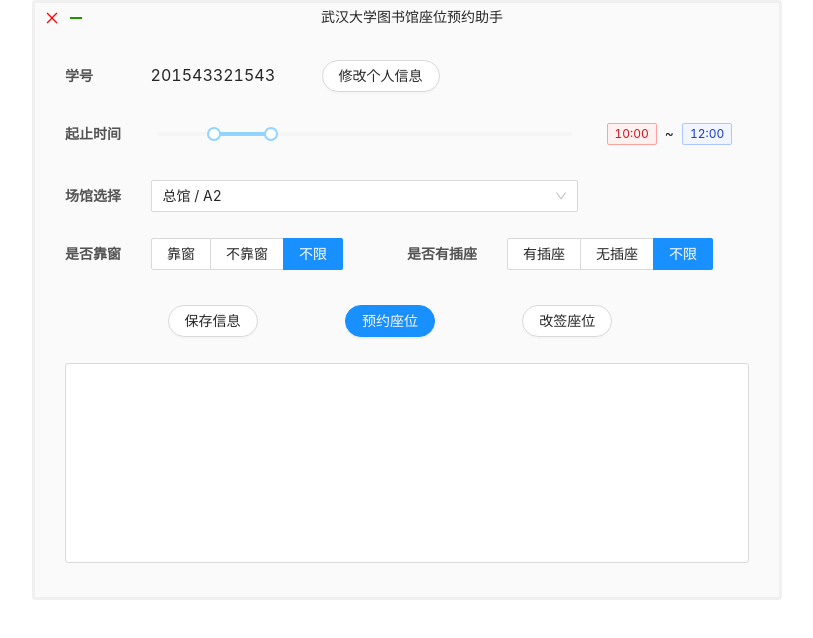
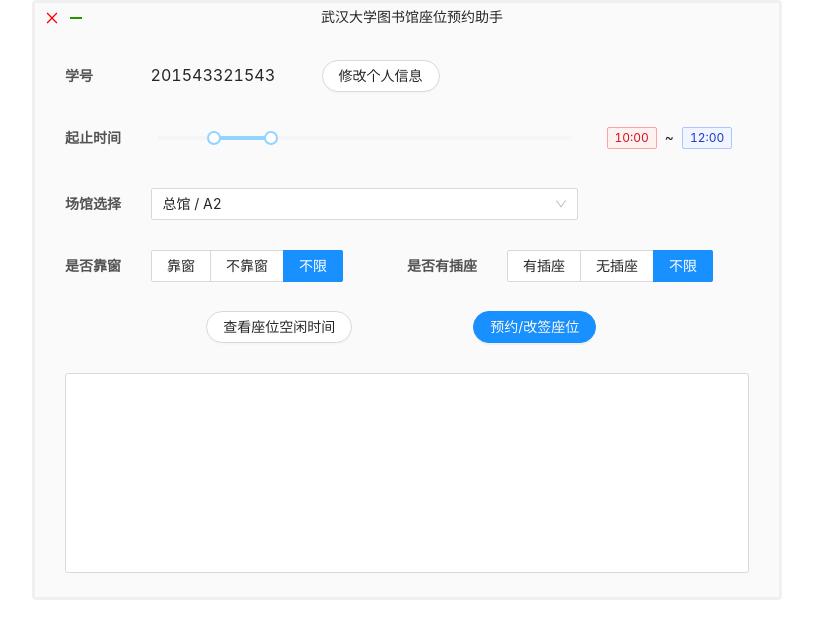
Before and after one commit to idocx/WHU-lib-res-frontend, a React (Create React App) app: page / in a window 1280 px wide. Shown: the top 638 px of the page, without its empty margins (233-1046 px from the left). Built offline with nearby package versions, Linux system fonts and the light colour scheme.

Commit message:
差个定时器

```diff
--- a/src/app.jsx
+++ b/src/app.jsx
@@ -1,4 +1,4 @@
-import React, { useState } from "react";
+import React, { useState, useEffect } from "react";
 
 import { Form } from "antd";
 
@@ -8,8 +8,8 @@ import styled from "styled-components";
 
 import UserInfoComponent from "./components/userInfo";
 import ResTimeSlider from "./components/time";
-import LibRoomCascader from "./components/libRoom";
-import SeatOptionRadios from "./components/seatOption";
+import LibRoomCascader from "./components/lib-room";
+import SeatOptionRadios from "./components/option";
 import OperationButtons from "./components/operation";
 import NoticeArea from "./components/notice";
 
@@ -21,17 +21,11 @@ const AppBody = styled.div`
   height: 570px;
   flex-direction: column;
   justify-content: space-between;
-  padding: 30px 30px 10px 30px;
+  padding: 30px 30px 0px 30px;
   background-color: #fafafa;
   border: 3px solid #f0f0f0;
   border-radius: 0 0 4px 4px;
   border-style:none solid solid solid;
-  -webkit-touch-callout: none;
-  -webkit-user-select: none;
-  -khtml-user-select: none;
-  -moz-user-select: none;
-  -ms-user-select: none;
-  user-select: none;
   -webkit-app-region: no-drag;
 `;
 
@@ -116,29 +110,53 @@ const options = {
   ]
 }
 
-// TODO: Backend
+// TODO: Backend entrance
 function getDefaultValue() {
   return defaultValues;
 }
 
+function calculateWaitingTime(values) {
+  return 10;
+}
+
+function sendRequest(values) {
+  const message = JSON.stringify(values);
+  return message;
+}
+
 export default function App() {
-  const defaultValues = getDefaultValue();
-  const [ text, setText ] = useState("");
+  const defaultValues = getDefaultValue(),
+        [ text, setText ] = useState(""),
+        [ busy, setBusy ] = useState(-1),
+        [ form ] = Form.useForm();
+  // busy represents remaining time for waiting
+  // busy === -1 enable form items
+  // else disable all of them
+  const isBusy = Boolean(busy + 1);
 
-  const writeMessage = (message) => {
+  async function writeMessage(message) {
     setText(
       text + (text ? "\n" : "") + message
     );
   }
 
-  // TODO: Backend
-  const handleFinish = (values) => {
-    writeMessage(JSON.stringify(values));
+  const handleAfterFinish = (message) => {
+    writeMessage(message);
+    setBusy(-1);
+    form.setFieldsValue({ operation: "" });
   }
 
-  const [ form ] = Form.useForm();
+  function handleFinish(values) {
+    const waitingTime = calculateWaitingTime(values);
+    setBusy(waitingTime);
+    writeMessage(String(busy));
+    // writeMessage(JSON.stringify(values));
+      // .then((values) => {sendRequest(values)})
+      // .then((message)=>{ handleAfterFinish(message) });
+  }
 
   return (
+    <div id="app-body">
       <Form
         form={form}
         initialValues={defaultValues}
@@ -148,18 +166,23 @@ export default function App() {
           <FormItem
             name="userInfo"
           >
-            <UserInfoComponent />
+            <UserInfoComponent
+              isBusy={isBusy}
+            />
           </FormItem>
           <FormItem
             name="startEndTime"
           >
-            <ResTimeSlider />
+            <ResTimeSlider
+              isBusy={isBusy}
+            />
           </FormItem>
           <FormItem
             name="libRoom"
           >
             <LibRoomCascader
               libRoomOptions={options.libRoomOptions}
+              isBusy={isBusy}
             />
           </FormItem>
           <FormItem
@@ -168,17 +191,24 @@ export default function App() {
             <SeatOptionRadios
               windowOptions={options.windowOptions}
               pluggerOptions={options.pluggerOptions}
+              isBusy={isBusy}
             />
           </FormItem>
           <FormItem
             name="operation"
           >
-            <OperationButtons />
+            <OperationButtons
+              busy={busy}
+              isBusy={isBusy}
+            />
           </FormItem>
           <FormItem>
-            <NoticeArea text={text}/>
+            <NoticeArea
+              text={text}
+            />
           </FormItem>
         </AppBody>
       </Form>
+    </div>
   )
 }
--- a/src/components/libRoom.jsx
+++ b/src/components/lib-room.jsx
@@ -10,7 +10,7 @@ const ScrollCascader = styled(Cascader)`
   width: 100%;
 `;
 
-export default function LibRoomCascader({ value, id, onChange, libRoomOptions }) {
+export default function LibRoomCascader({ value, id, onChange, libRoomOptions, isBusy }) {
   return (
     <Row align="middle">
       <Col span={3}>
@@ -20,7 +20,9 @@ export default function LibRoomCascader({ value, id, onChange, libRoomOptions })
       </Col>
       <Col span={15}>
         <ScrollCascader
+          allowClear={false}
           id={id}
+          disabled={isBusy}
           expandTrigger="hover"
           placeholder="请选择"
           options={libRoomOptions}
--- a/src/components/operation.jsx
+++ b/src/components/operation.jsx
@@ -1,56 +1,72 @@
 import React from "react";
 
-import { Button } from 'antd';
+import { Button, Row, Col } from "antd";
+
+import { LoadingOutlined } from "@ant-design/icons"
 
 import "antd/dist/antd.css";
 
 import styled from "styled-components";
 
-const Buttons = styled.div`
+import { formatTime } from "./time";
+
+const Buttons = styled(Row)`
+  margin: 0 18%;
+
+  .col {
     display: flex;
-  display: --webkit-flex;
-  margin: 10px 20% 0 15%;
-  justify-content: space-between;
+    justify-content: center;
+  }
 `;
 
-export default function OperationButtons({ id, onChange }) {
+const OperationButton = ({ value, targetValue, busy, text, onChange, type="secondary" }) => {
+  const hasTarget = Boolean(targetValue),
+        isTarget = value === targetValue,  // is the button corresponding to current operation
+        isWaiting = isTarget & (busy > 0);  // is on waiting
+
   return (
-    <Buttons size={50} id={id}>
     <Button
-        type="secondary"
+      icon={isTarget ? <LoadingOutlined /> : ""}
+      // disabled={hasTarget & !isWaiting}
+      type={type}
       htmlType="submit"
       shape="round"
-        value="save"
+      value={isWaiting ? "cancel" : value}
       onClick={() => {
-          onChange("save")
+        // when targetValue is empty, it mean the pipeline is free
+        if (!targetValue) onChange(value)
       }}
     >
-        保存信息
+       {isWaiting ? `取消操作(${formatTime(busy)})` : text}
     </Button>
+  )
+};
 
-      <Button
+export default function OperationButtons({ value="", id, onChange, busy }) {
+  return (
+    <Buttons align="middle" id={id}>
+      <Col span={10} className="col">
+        <OperationButton
+          value="check"
+          targetValue={value}
+          busy={busy}
+          text="查看座位空闲时间"
+          onChange={onChange}
+          type="secondary"
+        />
+      </Col>
+
+      <Col span={10} offset={4} className="col">
+        <OperationButton
+          value="reserve"
+          targetValue={value}
+          busy={busy}
+          text="预约/改签座位"
+          onChange={onChange}
           type="primary"
-        htmlType="submit"
-        shape="round"
-        value="reserve"
-        onClick={() => {
-          onChange("reserve")
-        }}
-      >
-        预约座位
-      </Button>
+        />
+      </Col>
 
-      <Button
-        type="secondary"
-        htmlType="submit"
-        shape="round"
-        value="change"
-        onClick={() => {
-          onChange("change")
-        }}
-      >
-        改签座位
-      </Button>
     </Buttons>
   )
 }
--- a/src/components/seatOption.jsx
+++ b/src/components/option.jsx
@@ -10,12 +10,13 @@ const RadioSpace = styled(Space)`
   align-items: baseline;
 `;
 
-const CustomRadio = ({ name, options, value, onChange }) => {
+const CustomRadio = ({ name, options, value, onChange, busy, isBusy }) => {
   return (
     <RadioSpace size={30}>
       <label className="option-name">{name}</label>
       <Radio.Group
         value={value}
+        disabled={isBusy}
         buttonStyle="solid"
         onChange={(e) => {
           onChange(e.target.value)
@@ -38,12 +39,13 @@ const CustomRadio = ({ name, options, value, onChange }) => {
   )
 }
 
-export default function SeatOptionRadios({ value, id, onChange, windowOptions, pluggerOptions }) {
+export default function SeatOptionRadios({ value, id, onChange, windowOptions, pluggerOptions, isBusy }) {
   return (
     <Row align="middle" id={id}>
       <Col span={12}>
         <CustomRadio
           name="是否靠窗"
+          isBusy={isBusy}
           value={value.window}
           options={windowOptions}
           onChange={(windowValue) => {
@@ -54,6 +56,7 @@ export default function SeatOptionRadios({ value, id, onChange, windowOptions, p
       <Col span={12}>
         <CustomRadio
           name="是否有插座"
+          isBusy={isBusy}
           value={value.plugger}
           options={pluggerOptions}
           onChange={(pluggerValue) => {
--- a/src/components/time.jsx
+++ b/src/components/time.jsx
@@ -9,13 +9,13 @@ const TimeSlider = styled.div`
   margin-bottom: 5px
 `;
 
-function formatTime(value) {
-  const hour = String(Math.floor(value / 60)).padStart(2, '0'),
-        minute = String(value - hour * 60).padStart(2, '0');
-  return `${hour}:${minute}`
+export function formatTime(value) {
+  const value_60 = String(Math.floor(value / 60)).padStart(2, '0'),
+        value__60 = String(value - value_60 * 60).padStart(2, '0');
+  return `${value_60}:${value__60}`
 }
 
-export default function ResTimeSlider({ value, id, onChange }) {
+export default function ResTimeSlider({ value, id, onChange, isBusy }) {
   const minTime = 480,
         maxTime = 1350,
         timeInterval = 30;
@@ -68,6 +68,7 @@ export default function ResTimeSlider({ value, id, onChange }) {
             range
             min={minTime}
             max={maxTime}
+            disabled={isBusy}
             step={timeInterval}
             onChange={handleChange}
             onAfterChange={handleAfterChange}
@@ -77,9 +78,9 @@ export default function ResTimeSlider({ value, id, onChange }) {
           />
         </Col>
         <Col span={5} offset={1}>
-          <Tag color="red">{formatTime(value_[0])}</Tag>
+          <Tag color={isBusy ? "" : "red"}>{formatTime(value_[0])}</Tag>
           <span style={{ margin: "0 8px 0 0"}}>~</span>
-          <Tag color="geekblue">{formatTime(value_[1])}</Tag>
+          <Tag color={isBusy ? "" : "geekblue"}>{formatTime(value_[1])}</Tag>
         </Col>
       </Row>
     </TimeSlider>
--- a/src/components/userInfo.jsx
+++ b/src/components/userInfo.jsx
@@ -16,7 +16,7 @@ const Description = styled.div`
   align-items: baseline;
 `;
 
-function UserInfoDescription({ username, openEditDrawer }) {
+function UserInfoDescription({ username, openEditDrawer, isBusy }) {
   return (
     <Description size={75}>
       <Row align={"middle"}>
@@ -30,7 +30,7 @@ function UserInfoDescription({ username, openEditDrawer }) {
         </Col>
         <Col xs={2} offset={3}>
           <Button
-            type="secondary"
+            disabled={isBusy}
             shape="round"
             onClick={openEditDrawer}
           >
@@ -73,7 +73,7 @@ function EditUserInfoDrawer({ visible, closeEditDrawer, onChange }) {
     }
   }
 
-  const [form] = Form.useForm();
+  const [ form ] = Form.useForm();
 
   return (
     <Drawer
@@ -140,7 +140,7 @@ function EditUserInfoDrawer({ visible, closeEditDrawer, onChange }) {
   )
 }
 
-export default function UserInfoComponent( { value, id, onChange} ) {
+export default function UserInfoComponent({ value, id, onChange, isBusy }) {
   const [editModeVisible, setEditModeVisible] = useState(false);
 
   const openEditDrawer = () => {
@@ -155,6 +155,7 @@ export default function UserInfoComponent( { value, id, onChange} ) {
       <UserInfoDescription id={id}
         username={value.username}
         openEditDrawer={openEditDrawer}
+        isBusy={isBusy}
       />
       <EditUserInfoDrawer
         visible={editModeVisible}
--- a/src/header.jsx
+++ b/src/header.jsx
@@ -16,12 +16,6 @@ const AppHeader = styled.div`
   border-style:solid solid none solid;
   display: flex;
   display: -webkit-flex; /* Safari */
-  -webkit-touch-callout: none;
-  -webkit-user-select: none;
-  -khtml-user-select: none;
-  -moz-user-select: none;
-  -ms-user-select: none;
-  user-select: none;
   -webkit-app-region: drag;
 
   div.header-content {
@@ -46,14 +40,14 @@ const AppHeader = styled.div`
 
 export default function Header({ title }) {
   return (
-    <AppHeader id="dragable">
+    <AppHeader id="app-header">
       <div className="buttons header-content">
         <div className="closeWindow">
           <Button
             type="text"
             size="small"
             style={{
-              color: "#FF0000",
+              color: "#ff0000",
             }}
             icon={<CloseOutlined />}
             onClick={ () => { window.ipcRenderer.send("close"); }}
--- a/src/index.jsx
+++ b/src/index.jsx
@@ -11,13 +11,19 @@ import { createGlobalStyle } from "styled-components";
 const Style = createGlobalStyle`
   body {
     height:0;
-    background-color:transparent;
+    background-color: transparent;
     overflow-y: hidden;
   }
 
   #root {
-    width: 750px;
-    margin: auto;
+    max-width: 750px;
+    margin: 0 auto;
+    -webkit-touch-callout: none;
+    -webkit-user-select: none;
+    -khtml-user-select: none;
+    -moz-user-select: none;
+    -ms-user-select: none;
+    user-select: none;
   }
 
   .option-name {
@@ -27,18 +33,19 @@ const Style = createGlobalStyle`
   }
 
   // style of scroll bar
-  ::-webkit-scrollbar-track {
-    background-color: none;
+  ::-webkit-scrollbar {
+    width: 5px;
   }
   ::-webkit-scrollbar-thumb {
-    border-radius: 5px;
-    background-color: #e5e5e5;
+    -webkit-border-radius: 10px;
+    border-radius: 10px;
+    background-color: rgba(0, 0, 0, 0.1);
   }
   ::-webkit-scrollbar-thumb:hover {
     background-color: #46a6ff;
   }
-  ::-webkit-scrollbar {
-    width: 7px;
+  ::-webkit-scrollbar-thumb:active {
+    background-color: #096dd9;
   }
 `;
 
```
Also changed, not shown: package.json (+8 -5 lines), public/electron.js (+5 -3 lines). Lines whose indentation alone changed are shown as unchanged.
